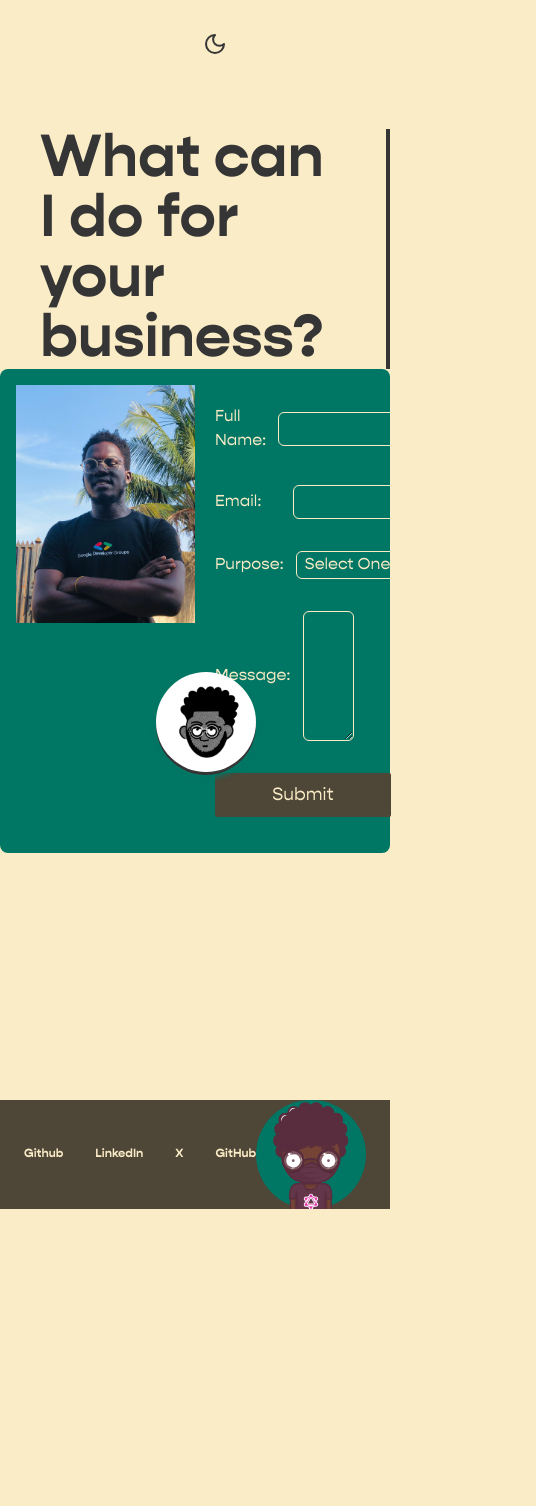
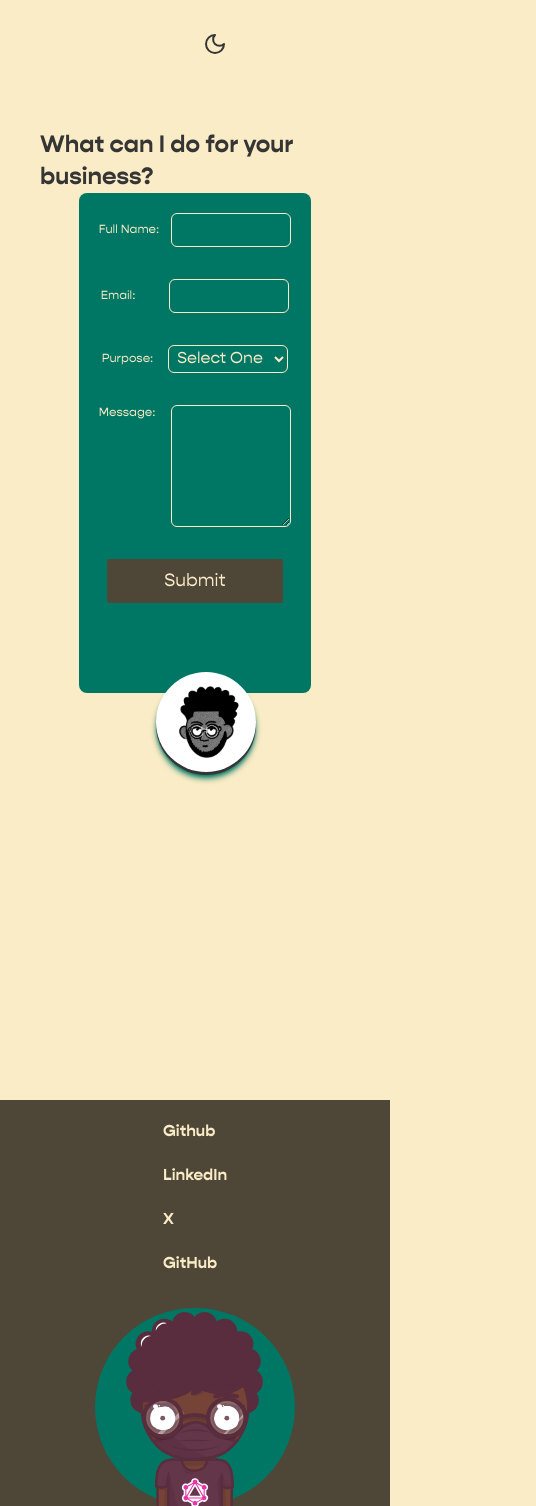
Before and after one commit to hillonyechekwa/hills, a Next.js app: page /contact in a window 390 px wide. Shown: the whole page, 536 px wide, since content can reach past the window. Before the commit the page ends 1209 px from the top, so only its background shows below. Built offline with nearby package versions, Linux system fonts and the light colour scheme.

Commit message:
refactor: adjust layout and styling for improved responsiveness across pages

```diff
--- a/app/about/page.tsx
+++ b/app/about/page.tsx
@@ -15,8 +15,8 @@ const About = () => {
     return (
         <main className="grid grid-rows-[1fr] items-center justify-items-center min-h-screen mb-48 font-[family-name:var(--font-gopher-sans)]">
             <Hero>
-                <section className="md:border-r-4 border-foreground px-28 h-full flex justify-center items-center">
-                    <h1 className="text-4xl md:text-6xl font-[family-name:var(--font-gopher-bold-sans)] ">
+                <section className="relative top-10 md:top-0 md:border-r-4 border-foreground px-28 h-full flex justify-center items-center">
+                    <h1 className="text-3xl md:text-6xl font-[family-name:var(--font-gopher-bold-sans)] ">
                         Get to know Me.
                     </h1>
                 </section>
--- a/app/components/Card.tsx
+++ b/app/components/Card.tsx
@@ -3,7 +3,7 @@ import {CurlyBraces, Globe} from "lucide-react";
 
 const Card = ({title, description, repolink, sitelink}:{title: string, description: string, repolink: string, sitelink?: string}) => {
     return(
-        <div className="rounded-lg w-58 md:w-48 lg:w-60 xl:w-80 h-auto p-5 md:p-3 flex lg:flex-col justify-evenly items-start gap-y-3 bg-primaryBtn text-background">
+        <div className="rounded-lg w-44 md:w-48 lg:w-60 xl:w-80 h-auto p-5 md:p-3 flex flex-col justify-evenly items-start gap-y-3 bg-primaryBtn text-background">
             <section>
                 <h4 className="text-xl md:text-2xl capitalize">{title}</h4>
                 <p className="text-xs lg:text-sm line-clamp-2 md:line-clamp-3 lg:line-clamp-none">{description}</p>
--- a/app/components/Footer.tsx
+++ b/app/components/Footer.tsx
@@ -4,8 +4,8 @@ import Avatar from '../../public/staringmaskedhill.svg';
 
 const Footer = () => {
     return(
-        <footer className="w-full px-6 bg-primaryBtn text-background flex justify-between items-center font-[family-name:var(--font-gopher-sans) mt-auto">
-            <ul className="flex gap-x-8 text-xs  lg:text-xl xl:text-xl md:text-lg font-[family-name:var(--font-gopher-bold-sans)]">
+        <footer className="w-full px-3 pt-5 md:px-6 bg-primaryBtn text-background flex flex-col gap-y-8 md:flex-row justify-between items-center font-[family-name:var(--font-gopher-sans) mt-auto">
+            <ul className="flex flex-col gap-y-5 md:flex-row md:gap-x-8 text-base lg:text-xl xl:text-xl md:text-lg font-[family-name:var(--font-gopher-bold-sans)]">
                 <li>
                     <a className="hover:text-foreground hover:underline hover:underline-offset-4" href="https://github.com/hillonyechekwa">Github</a>
                 </li>
@@ -20,7 +20,7 @@ const Footer = () => {
                 </li>
             </ul>
             <section className="rounded-full bg-secondaryBtn max-w-[200px] max-h-[200px] relative">
-                <Image src={Avatar} alt="avatar image of hills" className="" />
+                <Image src={Avatar} alt="avatar image of hills" className="relative" />
             </section>
         </footer>
     )
--- a/app/contact/page.tsx
+++ b/app/contact/page.tsx
@@ -53,39 +53,39 @@ const Contact = () => {
     return(
         <main className="grid grid-rows-[1fr] items-center justify-items-center min-h-screen pb-20 font-[family-name:var(--font-gopher-sans)]">
             <Hero>
-                <section className="border-r-4 border-r-foreground px-10">
-                    <h1  className="text-6xl font-[family-name:var(--font-gopher-bold-sans)]">What can I do for your business?</h1>
+                <section className="md:border-r-4 md:border-r-foreground px-10">
+                    <h1  className="text-2xl lg:text-4xl xl:text-6xl font-[family-name:var(--font-gopher-bold-sans)]">What can I do for your business?</h1>
                 </section>
-                <section className="w-full grid place-items-center">
-                    <section className="w-auto p-4 rounded-lg bg-secondaryBtn text-background">
+                <section className="w-full grid place-items-center md:p-10">
+                    <section className="w-auto h-[500px] lg:h-auto p-0 md:p-4 rounded-lg bg-secondaryBtn text-background">
                         <ToastContainer/>
-                        <form onSubmit={handleSubmit} className="grid grid-cols-2 grid-rows-1 gap-y-5 justify-evenly">
-                            <header className="w-full">
-                                <Image src={Hillsprofile} alt="a profile burst image of hills" className="w-[200px] md:w-[300px] lg:w-[400px]"/>
+                        <form onSubmit={handleSubmit} className="grid grid-cols-1 grid-rows-2 lg:grid-cols-3 lg:grid-rows-1 gap-y-5 justify-evenly items-center">
+                            <header className="w-full hidden lg:block">
+                                <Image src={Hillsprofile} alt="a profile burst image of hills" className="w-[200px] lg:w-[600px] rounded-md mx-auto"/>
                             </header>
                             <section className="flex flex-col gap-y-8 p-5 justify-evenly">
                                 <div className="flex gap-x-3 w-full justify-evenly items-center">
-                                    <label htmlFor="name">Full Name: </label>
+                                    <label htmlFor="name" className="text-xs md:text-sm">Full Name: </label>
                                     <input
-                                        className="lg:w-[200px] xl:w-[250px] border-[1px] p-1 rounded-md border-background text-background  bg-transparent"
+                                        className="w-[120px] md:w-[150px] lg:w-[200px] xl:w-[250px] border-[1px] p-1 rounded-md border-background text-background bg-transparent"
                                         type="text" id="name" name="name" required
                                         value={name}
                                         onChange={(e) => setName(e.target.value)}
                                     />
                                 </div>
                                 <div className="w-full flex justify-evenly items-center">
-                                    <label htmlFor="email">Email: </label>
+                                    <label htmlFor="email" className="text-xs md:text-sm">Email: </label>
                                     <input
-                                        className="lg:w-[200px] xl:w-[250px] border-[1px] border-background ml-8 p-1 rounded-md text-background bg-transparent "
+                                        className="w-[120px] md:w-[150px] lg:w-[200px] xl:w-[250px] border-[1px] border-background ml-8 p-1 rounded-md text-background bg-transparent "
                                         type="email" id="email" name="email" required
                                         value={email}
                                         onChange={(e) => setEmail(e.target.value)}
                                     />
                                 </div>
                                 <div className="w-full flex gap-x-3 justify-evenly items-center">
-                                    <label htmlFor="purpose">Purpose:</label>
+                                    <label htmlFor="purpose" className="text-xs md:text-sm">Purpose:</label>
                                     <select
-                                        className="lg:w-[200px] xl:w-[250px] border-[1px] border-background p-1 rounded-md text-background bg-transparent"
+                                        className="w-[120px] md:w-[150px] lg:w-[200px] xl:w-[250px] border-[1px] border-background p-1 rounded-md text-background bg-transparent"
                                         name="purpose" id="purpose" required
                                         value={purpose}
                                         onChange={(e) => setPurpose(e.target.value)}
@@ -106,11 +106,11 @@ const Contact = () => {
                                         </option>
                                     </select>
                                 </div>
-                                <div className="w-full flex gap-x-3 items-center justify-evenly">
-                                    <label htmlFor="message">Message:</label>
+                                <div className="w-fit flex  gap-x-4">
+                                    <label htmlFor="message" className="col-span-1 text-xs md:text-sm">Message:</label>
                                     <textarea
-                                        className="lg:w-[200px] xl:w-[250px] border-[1px] border-background p-1 rounded-md text-background bg-transparent"
-                                        name="message" id="message" cols={30} rows={5} required
+                                        className="col-start-2 col-span-3 w-[120px] md:w-56 border-[1px] border-background rounded-md text-background bg-transparent"
+                                        name="message" cols={100} rows={5} id="message" required
                                         value={message}
                                         onChange={(e) => setMessage(e.target.value)}
                                     ></textarea>
--- a/app/page.tsx
+++ b/app/page.tsx
@@ -6,8 +6,8 @@ export default function Home() {
   return (
     <div className="w-full grid grid-rows-[1fr] items-center justify-items-center min-h-screen pb-20 font-[family-name:var(--font-gopher-sans)]">
        <Hero>
-          <section className="">
-              <h1 className="flex flex-col text-2xl md:text-4xl lg:text-5xl xl:text-8xl font-[family-name:var(--font-gopher-bold-sans)] border-r-0 md:border-r-4 md:border-foreground py-4 px-28 relative top-10 md:top-0">
+          <section className="w-auto">
+              <h1 className="flex flex-col text-2xl md:text-4xl lg:text-5xl xl:text-8xl font-[family-name:var(--font-gopher-bold-sans)] border-r-0 md:border-r-4 md:border-foreground py-4 px-0 md:px-28 relative top-10 md:top-0">
                   <span className="">Hill</span>
                   <span>Onyechekwa.</span>
               </h1>
--- a/app/projects/page.tsx
+++ b/app/projects/page.tsx
@@ -5,11 +5,11 @@ import ProjectsData from "@/data/projects.json"
 
 const Projects = () => {
     return (
-        <main className="grid grid-rows-[1fr] items-center justify-items-center min-h-screen pb-20 font-[family-name:var(--font-gopher-sans)]">
+        <main className="grid grid-rows-[1fr] items-center justify-items-center min-h-screen pb-[350px] relative top-20 md:pb-20 font-[family-name:var(--font-gopher-sans)]">
             <Hero>
-                <section className="md:border-r-4 border-foreground px-10 flex flex-col gap-y-8">
+                <section className="md:border-r-4 border-foreground px-10 flex flex-col gap-y-8 relative">
                     <h1 className="text-3xl md:text-4xl lg:text-6xl font-[family-name:var(--font-gopher-bold-sans)] ">Projects.</h1>
-                    <p className="text-wrap w-72">
+                    <p className="text-wrap w-56 text-xs md:text-base md:w-72">
                         Building software isn&apos;t just a job to me but also something I enjoy.
                         Here are some of the projects I&apos;ve built for work and to sharpen my skills,
                         ranging from backend APIs to fullstack applications and systems engineering utilities.
--- a/app/skills/page.tsx
+++ b/app/skills/page.tsx
@@ -31,11 +31,11 @@ const SkillsPage = () => {
     return (
         <main className="grid grid-rows-[1fr] items-center justify-items-center min-h-screen pb-20 font-[family-name:var(--font-gopher-sans)]">
             <Hero>
-                <section className="border-r-4 border-r-foreground px-20">
-                    <h1 className="text-6xl font-[family-name:var(--font-gopher-bold-sans)]">Skills.</h1>
+                <section className="md:border-r-4 md:border-r-foreground px-5 md:px-20">
+                    <h1 className="text-4xl md:text-6xl font-[family-name:var(--font-gopher-bold-sans)]">Skills.</h1>
                 </section>
                 <section className="w-full grid place-items-center">
-                    <section className="flex flex-col h-56 gap-y-6 w-60 overflow-y-scroll rounded-md p-3 border-2 border-primaryBtn scroll-y-contain">
+                    <section className="flex flex-col h-56 gap-y-6 w-48 md:w-60 overflow-y-scroll rounded-md p-3 border-2 border-primaryBtn scroll-y-contain">
                     {
                         skillsArr.map((skill, i) => {
                             return (
--- a/app/utils/ThemeToggle.tsx
+++ b/app/utils/ThemeToggle.tsx
@@ -21,7 +21,7 @@ const ThemeToggle = () => {
 
 
    if(resolvedTheme === 'dark') {
-       return <IconButton onClick={() => setTheme('light')} className="absolute left-1/2 md:left-3/4 top-6 ml-0 md:ml-36 hover:bg-secondaryBtn hover:text-background z-20">
+       return <IconButton onClick={() => setTheme('light')} className="absolute left-1/2 md:left-3/4 top-6 ml-0 md:ml-32 hover:bg-secondaryBtn hover:text-background z-20">
            <SunIcon />
        </IconButton>
    }
```
Also changed, not shown: app/blog/page.tsx (+6 -6 lines).
